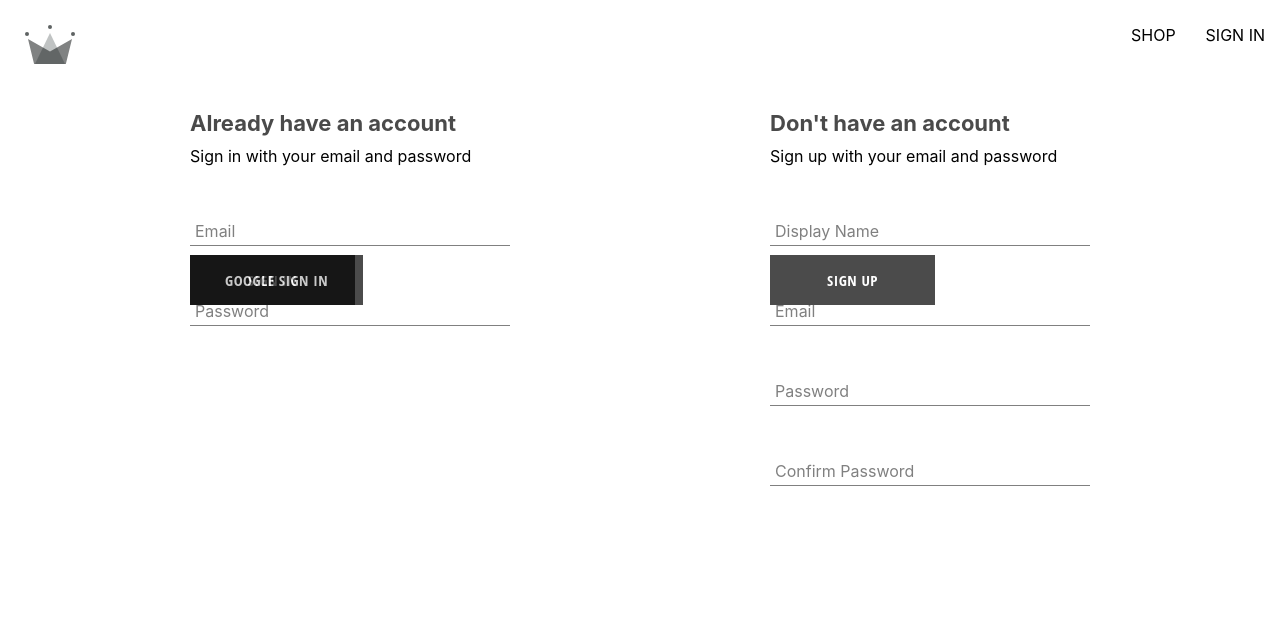
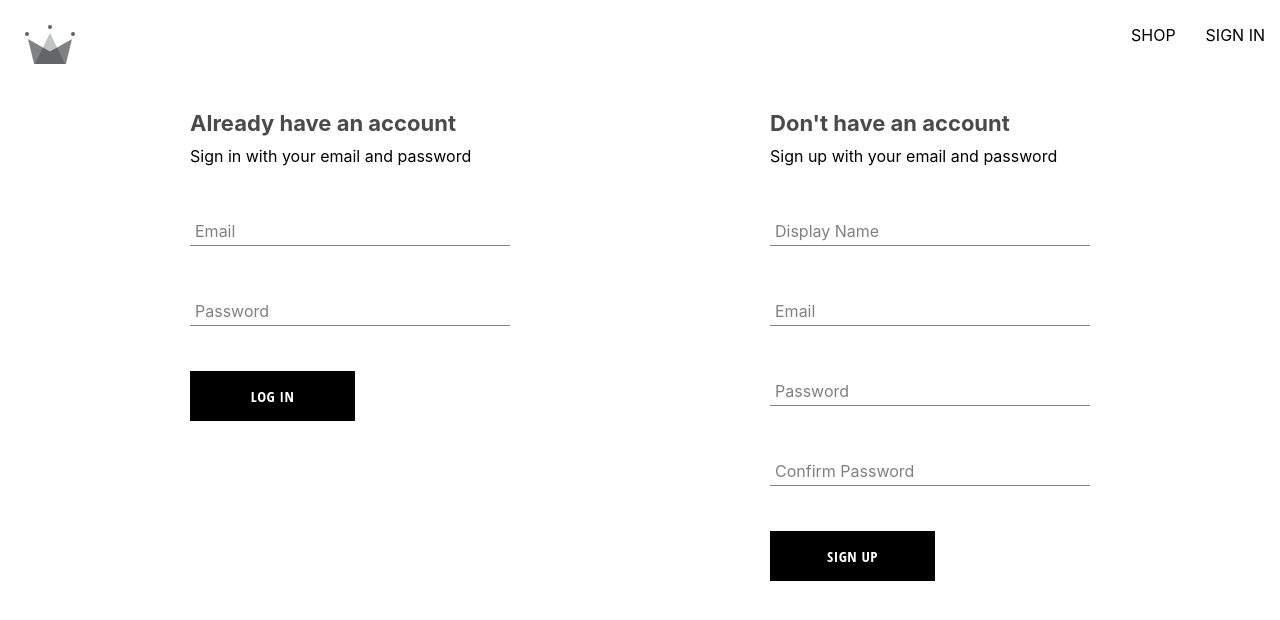
Before and after one commit to Gabbee24/learning-react, a React (Create React App) app in the folder my-app/: page /auth in a window 1280 px wide. Shown: the top 620 px of the page. Built offline with nearby package versions, Linux system fonts and the light colour scheme; no server answers.

Commit message:
Working on the product and shop component

```diff
--- a/my-app/src/E-commerce/App.jsx
+++ b/my-app/src/E-commerce/App.jsx
@@ -4,7 +4,6 @@ import Home from "./routes/home/home.component";
 import Navigation from "./routes/navigation/navigation.component";
 import Authentication from "./routes/authentication/Authentication.component";
 import Shop from "./routes/shop/shop.component";
-
 
 function App(){
 
--- a/my-app/src/E-commerce/components/product-card/product-card.component.jsx
+++ b/my-app/src/E-commerce/components/product-card/product-card.component.jsx
@@ -3,6 +3,7 @@ import Button from '../button/button.component'
 
 export default function ProductCard({product}){
     const {name, price, imageUrl} = product;
+
     return(
         <div className='product-card-container'>
             <img src={imageUrl} alt={`${name}`} />
@@ -12,5 +13,5 @@ export default function ProductCard({product}){
             </div>
             <Button buttonType='inverted'>Add to Cart</Button>
         </div>
-    )
-}
+    );
+};
--- a/my-app/src/E-commerce/components/sign-in/sign-in.component.jsx
+++ b/my-app/src/E-commerce/components/sign-in/sign-in.component.jsx
@@ -79,10 +79,12 @@ export default function SignInForm(){
                     value={password} />
 
                 <div className="buttons-container">
-                    <Button type="submit">Sign In</Button>
+                    {/* <Button type="submit">Sign In</Button>
                     <Button type='button' buttonType='google' onClick={signInWithGoogle}>
                         Google Sign In
-                    </Button>
+                    </Button> */}
+                    <input className="button-container" type="button" value='Log In'/>
+
                 </div>
             </form>
         </div>
--- a/my-app/src/E-commerce/components/sign-up-form/sign-up-form.component.jsx
+++ b/my-app/src/E-commerce/components/sign-up-form/sign-up-form.component.jsx
@@ -95,7 +95,9 @@ export default function SignUpForm(){
                     name='confirmPassword'
                     value={confirmPassword} />
 
-                <Button type="Submit">Sign Up</Button>
+                <input className="button-container" type="button" value='Sign Up'/>
+
+                {/* <Button type="Submit">Sign Up</Button> */}
             </form>
         </div>
     );
--- a/my-app/src/E-commerce/contexts/products.context.jsx
+++ b/my-app/src/E-commerce/contexts/products.context.jsx
@@ -2,7 +2,7 @@ import { createContext, useState } from "react";
 
 import PRODUCTS from '../shop-data.json'
 
-export const ProductContext = ({
+export const ProductsContext = createContext({
     products : [],
 });
 
@@ -10,6 +10,6 @@ export const ProductsProvider = ({children}) => {
     const [products, setProducts] = useState(PRODUCTS);
     const value = {products};
     return(
-        <ProductContext.Provider value={value}>{children}</ProductContext.Provider>
+        <ProductsContext.Provider value={value}>{children}</ProductsContext.Provider>
     )
 }
--- a/my-app/src/E-commerce/routes/shop/shop.component.jsx
+++ b/my-app/src/E-commerce/routes/shop/shop.component.jsx
@@ -1,13 +1,16 @@
 import { useContext } from 'react'
 
-import { ProductContext } from '../../contexts/products.context'
+import { ProductsContext } from '../../contexts/products.context'
 
 import ProductCard from '../../components/product-card/product-card.component'
 
+import './shop.styles.css'
+
 export default function Shop() {
-    const {products} = useContext(ProductContext)
+    const {products} = useContext(ProductsContext)
+
     return(
-        <div>
+        <div className='products-container'>
             {products.map(({product}) =>(
                 <ProductCard key={product.id} product={product}/>
             ))}
--- /dev/null
+++ b/my-app/src/E-commerce/routes/shop/shop.styles.css
@@ -0,0 +1,6 @@
+.product-container{
+    display: grid;
+    grid-template-columns: repeat(4, 1fr);
+    column-gap: 10px;
+    row-gap: 50px;
+}
--- a/my-app/src/index.js
+++ b/my-app/src/index.js
@@ -6,33 +6,16 @@ import { UserProvider } from './E-commerce/contexts/user.context';
 import { ProductsProvider } from './E-commerce/contexts/products.context';
 import reportWebVitals from './reportWebVitals';
 import './index.css'
-//import AppCard from './MyJs2/AppCard'
-//import '../src/MyCSS/index.css';
-//import App from './App';
-//import Header from '../src/MyJS/Header';
-//import MainContent from './MyJS/MainContent';
-//import Footer from './MyJS/Footer';
-// import Page from './MyJs2/Page';
-// import '../src/MyCSS/categories.style.css'
-//import App2 from './MyJS/App2';
-//import AppCard from './MyCard/AppCard';
-//import App3 from './MyJs3/App3';
-//import App4 from './MyJs4/App4';
-
-// const root = ReactDOM.createRoot(document.getElementById('root2'));
-// root.render(
-//   <React.StrictMode>
-//     <App />
-//   </React.StrictMode>
-// );
 
 const root = ReactDOM.createRoot(document.getElementById('root2'));
 root.render(
   <>
     <BrowserRouter>
       <UserProvider>
+          <App/>
+        <ProductsProvider>
 
-          <App/>
+        </ProductsProvider>
 
       </UserProvider>
     </BrowserRouter>
@@ -40,8 +23,4 @@ root.render(
 );
 
 
-//ReactDOM.render(<h1>Hello</h1>, document.getElementById('root'));
-// If you want to start measuring performance in your app, pass a function
-// to log results (for example: reportWebVitals(console.log))
-// or send to an analytics endpoint. Learn more: https://bit.ly/CRA-vitals
 reportWebVitals();
```
Also changed, not shown: my-app/src/E-commerce/components/cart-icon/cart-icon.component.jsx (added, +7 -0 lines), my-app/src/E-commerce/assets/shopping-bag.svg (added), my-app/src/E-commerce/components/cart-icon/cart-icon.styles.css (added).
